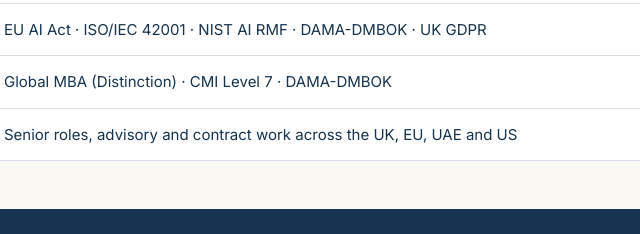
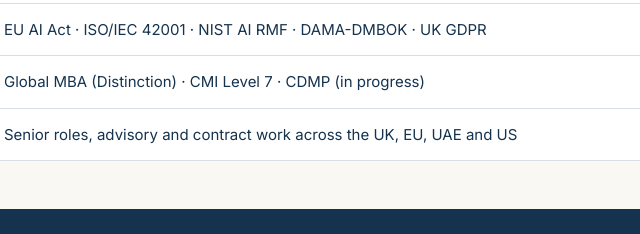
Before and after one commit to DavidOisediamen/davidoisediamen.github.io, a plain HTML site: page about.html in a window 1280 px wide. Shown: the part 1498-1732 px from the top of the page, 357-997 px from the left. Drawn offline with Linux system fonts and the light colour scheme.

Commit message:
Credentials: CDMP (in progress) in place of DAMA-DMBOK
Co-Authored-By: Claude Opus 5.5 <noreply@anthropic.com>
Claude-Session: https://claude.ai/code/session_01K6mSnBwjEf2XBit9Ryj9qY

```diff
--- a/about.html
+++ b/about.html
@@ -112,7 +112,7 @@ footer .wrap{display:flex;justify-content:space-between;gap:16px;flex-wrap:wrap}
 <li><span>Approach</span><span>Governance by design, built for delivery</span></li>
 <li><span>Sectors</span><span>Banking · Healthcare · Education</span></li>
 <li><span>Frameworks</span><span>EU AI Act · ISO/IEC 42001 · NIST AI RMF · DAMA-DMBOK · UK GDPR</span></li>
-<li><span>Credentials</span><span>Global MBA (Distinction) · CMI Level 7 · DAMA-DMBOK</span></li>
+<li><span>Credentials</span><span>Global MBA (Distinction) · CMI Level 7 · CDMP (in progress)</span></li>
 <li><span>Open to</span><span>Senior roles, advisory and contract work across the UK, EU, UAE and US</span></li>
 </ul></section>
 <section class="sec"><div class="cta"><div><h2>Talk to me about a role or a piece of work.</h2><p>Email davidoise2@outlook.com, or message me on LinkedIn. My CV is sent on request.</p></div>
```
Also changed, not shown: index.html (+1 -1 lines).
